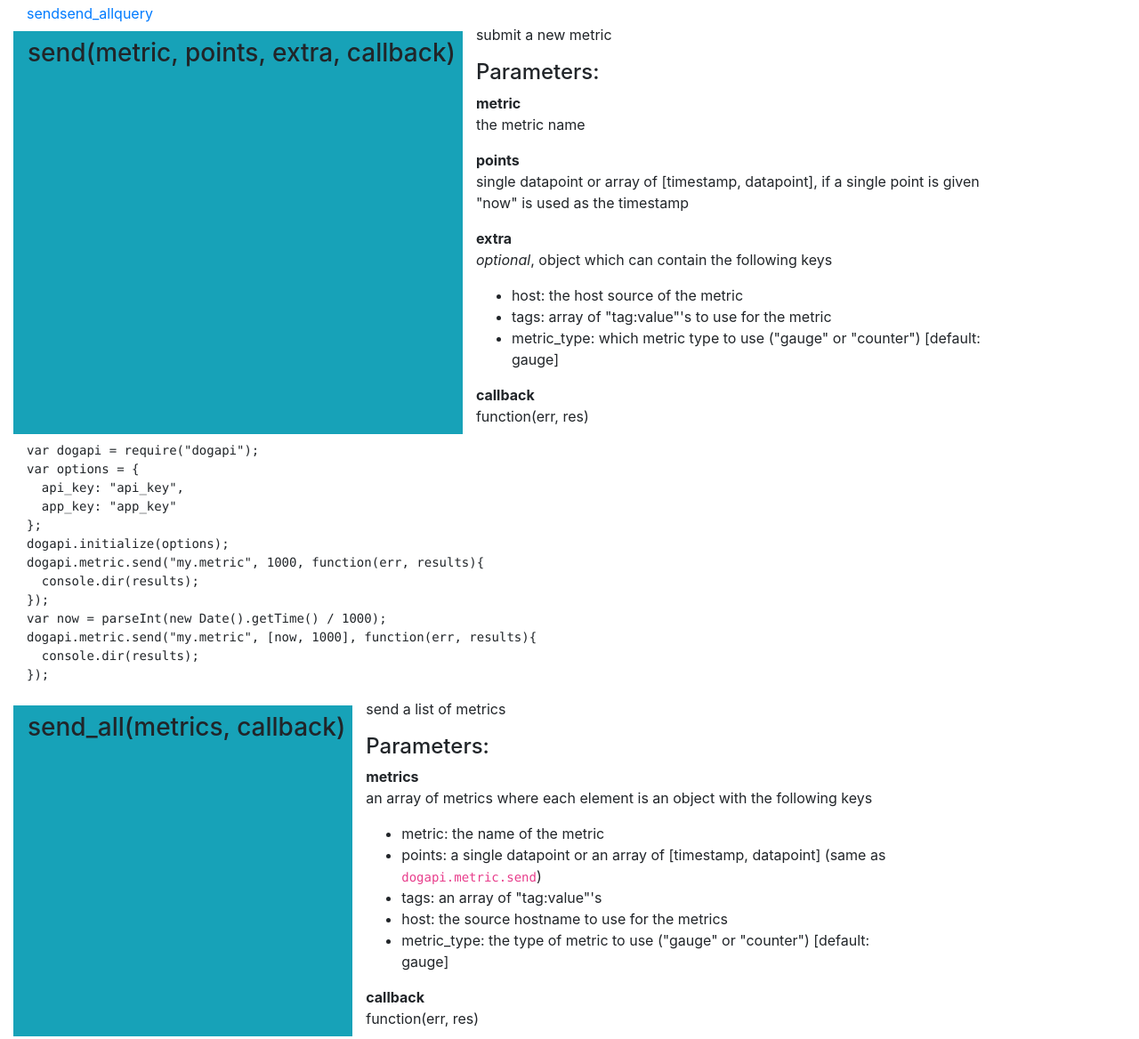
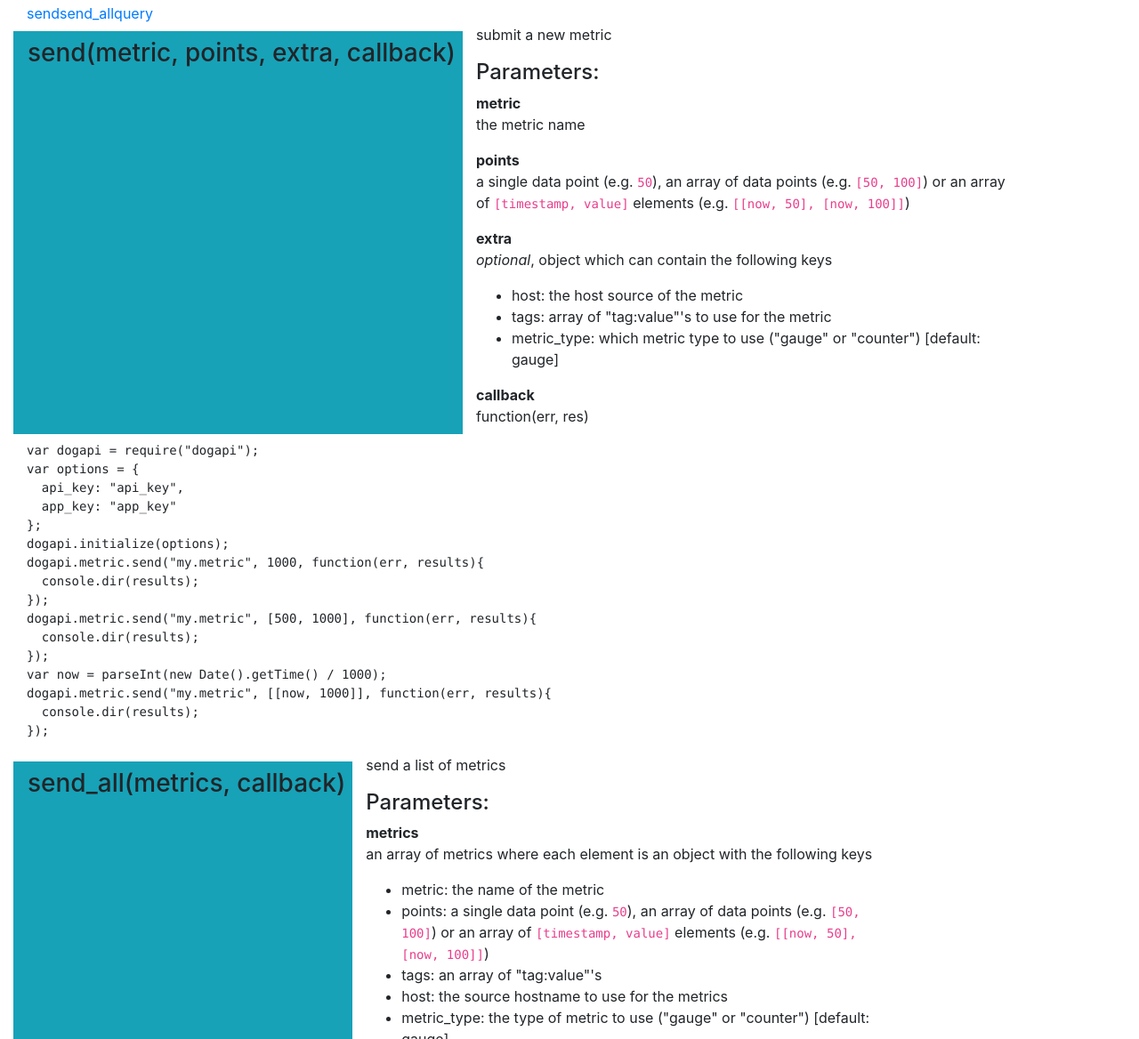
Before and after one commit to brettlangdon/node-dogapi, a website: page index.html in a window 1280 px wide. Shown: the part 8322-9490 px from the top of the page at 89% size. Drawn offline with nearby package versions, Linux system fonts and the light colour scheme; a script that the page names is missing.

Commit message:
Update docs for new version

```diff
--- a/index.html
+++ b/index.html
@@ -618,8 +618,8 @@ dogapi.infrastructure.search(&quot;hosts:database&quot;, function(err, res){
 <dd><p>the metric name</p>
 </dd>
 <dt>points</dt>
-<dd><p>single datapoint or array of [timestamp, datapoint], if a single point
-is given &quot;now&quot; is used as the timestamp</p>
+<dd><p>a single data point (e.g. <code>50</code>), an array of data points (e.g. <code>[50, 100]</code>)
+or an array of <code>[timestamp, value]</code> elements (e.g. <code>[[now, 50], [now, 100]]</code>)</p>
 </dd>
 <dt>extra</dt>
 <dd><p><em>optional</em>, object which can contain the following keys</p>
@@ -644,8 +644,11 @@ dogapi.initialize(options);
 dogapi.metric.send(&quot;my.metric&quot;, 1000, function(err, results){
   console.dir(results);
 });
+dogapi.metric.send(&quot;my.metric&quot;, [500, 1000], function(err, results){
+  console.dir(results);
+});
 var now = parseInt(new Date().getTime() / 1000);
-dogapi.metric.send(&quot;my.metric&quot;, [now, 1000], function(err, results){
+dogapi.metric.send(&quot;my.metric&quot;, [[now, 1000]], function(err, results){
   console.dir(results);
 });
 </code></pre>
@@ -661,7 +664,7 @@ dogapi.metric.send(&quot;my.metric&quot;, [now, 1000], function(err, results){
 <dd><p>an array of metrics where each element is an object with the following keys</p>
 <ul>
 <li>metric: the name of the metric</li>
-<li>points: a single datapoint or an array of [timestamp, datapoint] (same as <code>dogapi.metric.send</code>)</li>
+<li>points: a single data point (e.g. <code>50</code>), an array of data points (e.g. <code>[50, 100]</code>) or an array of <code>[timestamp, value]</code> elements (e.g. <code>[[now, 50], [now, 100]]</code>)</li>
 <li>tags: an array of &quot;tag:value&quot;&#39;s</li>
 <li>host: the source hostname to use for the metrics</li>
 <li>metric_type: the type of metric to use (&quot;gauge&quot; or &quot;counter&quot;) [default: gauge]</li>
@@ -683,8 +686,12 @@ var now = parseInt(new Date().getTime() / 1000);
 var metrics = [
   {
     metric: &quot;my.metric&quot;,
-    points: [now, 1000],
+    points: [[now, 1000]],
     tags: [&quot;tag:value&quot;]
+  },
+  {
+    metric: &quot;another.metric&quot;,
+    points: [50, 1000]
   },
   {
     metric: &quot;another.metric&quot;,
```
Also changed, not shown: README.md.
